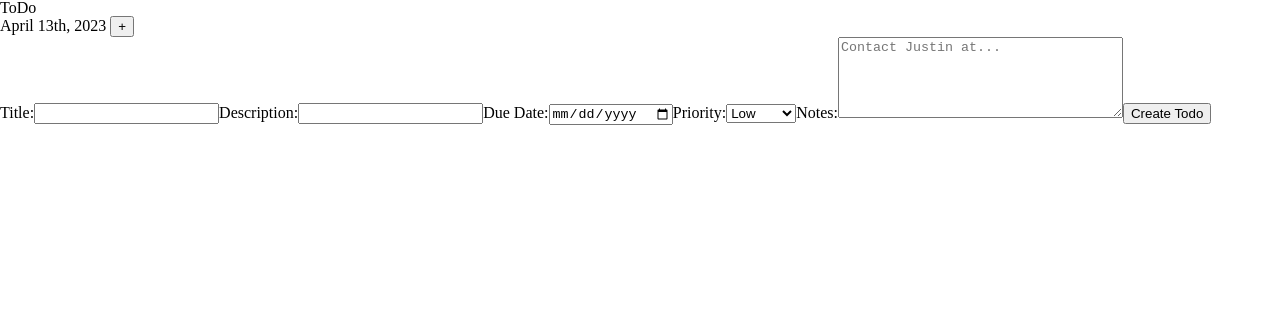
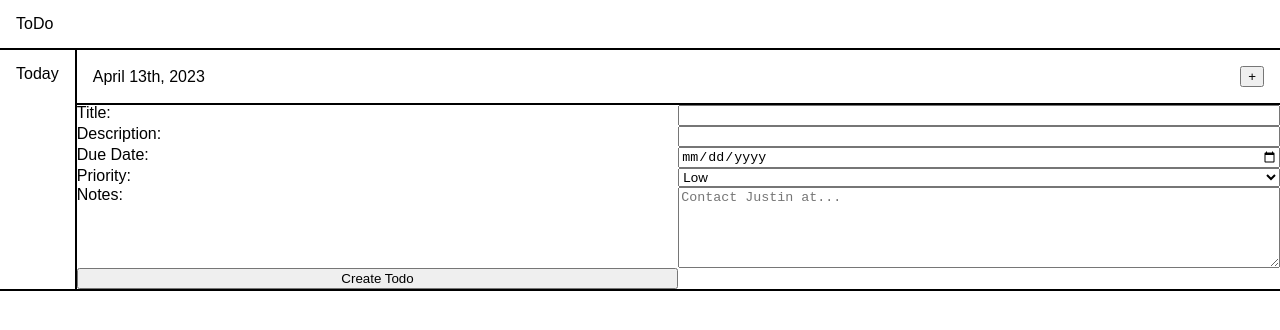
Before and after one commit to jduong09/topToDo, a website built with webpack: page dist/index.html in a window 1280 px wide. Built offline with nearby package versions, Linux system fonts and the light colour scheme.

Commit message:
Added some borders and padding to give website a better look.

```diff
--- a/src/styles.css
+++ b/src/styles.css
@@ -0,0 +1,35 @@
+body {
+  font-family: sans-serif;
+}
+
+header, #aside-nav, #dashboard-header {
+  padding: 1rem;
+}
+
+header, #content, #dashboard-header {
+  border-bottom: 2px solid black;
+}
+
+#content {
+  display: flex;
+}
+
+#aside-nav {
+  border-right: 2px solid black;
+}
+
+#dashboard {
+  flex: 1;
+}
+
+#dashboard-header {
+  display: flex;
+  justify-content: space-between;
+  align-items: center;
+}
+
+#form-create-todo {
+  display: grid;
+  grid-template-rows: repeat(6, auto);
+  grid-template-columns: 50% 50%;
+}
```
Also changed, not shown: dist/index.html.
